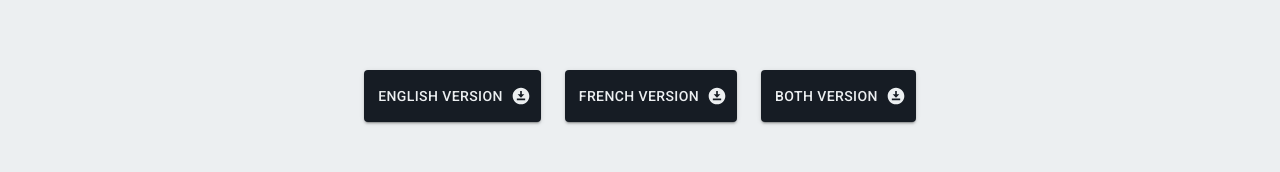
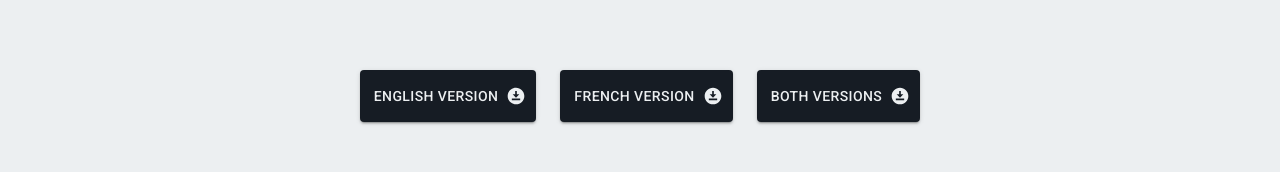
Before and after one commit to famzila/official-website, a React (Create React App) app: page /resume in a window 1280 px wide. Shown: the part 362-534 px from the top of the page. Built offline with nearby package versions, Linux system fonts and the light colour scheme.

Commit message:
Update downloaded files names and fix typo

```diff
--- a/src/pages/Resume.jsx
+++ b/src/pages/Resume.jsx
@@ -48,7 +48,7 @@ export default function Resume() {
             color="primary"
             sx={{ p: "1em" }}
             endIcon={<DownloadForOfflineIcon />}
-            download
+            download="fatima-amzil-en-resume.pdf"
           >
             English version
           </Button>
@@ -58,7 +58,7 @@ export default function Resume() {
             color="primary"
             sx={{ p: "1em" }}
             endIcon={<DownloadForOfflineIcon />}
-            download
+            download="fatima-amzil-fr-resume.pdf"
           >
             French version
           </Button>
@@ -68,9 +68,9 @@ export default function Resume() {
             color="primary"
             sx={{ p: "1em" }}
             endIcon={<DownloadForOfflineIcon />}
-            download
+            download="fatima-amzil-resumes.pdf"
           >
-            Both version
+            Both versions
           </Button>
         </Stack>
       </Box>
```
